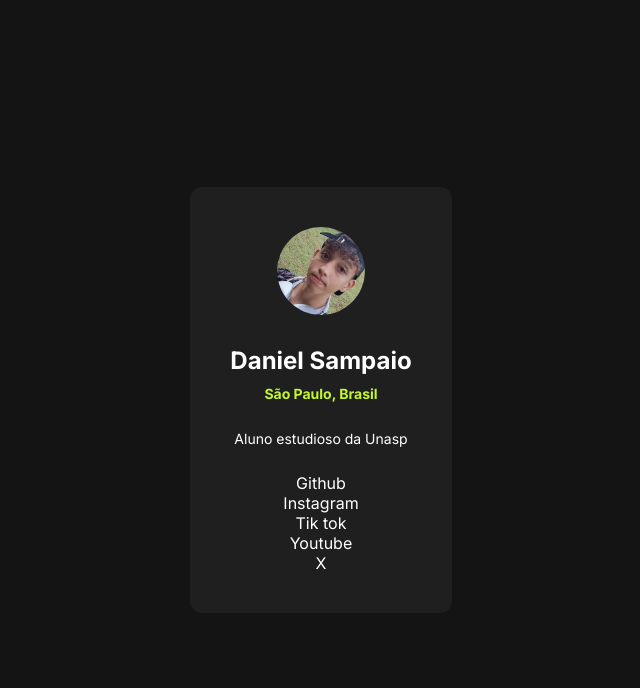
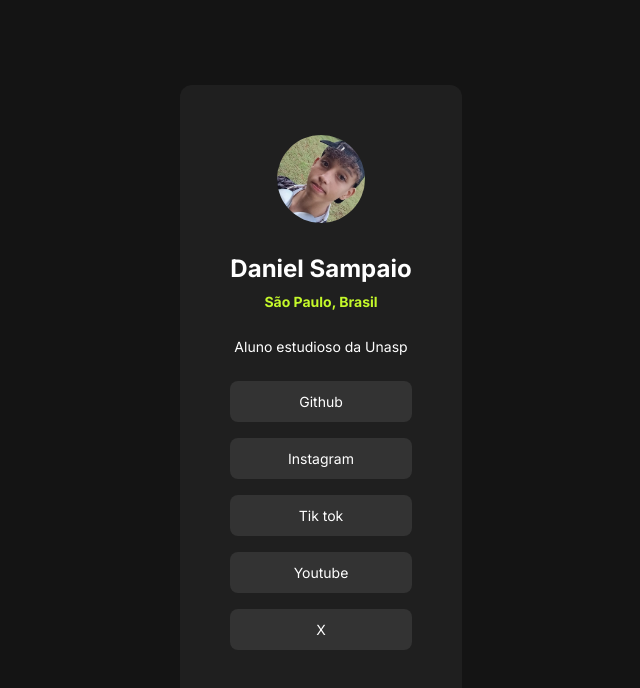
Before and after one commit to DanielSampaio867/link-tree_, a plain HTML site: page index.html in a window 1280 px wide. Shown: the whole page, without its empty margins (319-959 px from the left). Drawn offline with Linux system fonts and the light colour scheme.

Commit message:
fim da estlização e projeto finalizado

```diff
--- a/style.css
+++ b/style.css
@@ -19,6 +19,7 @@ img{
     --gray:#333;
 }
 body{
+
     background-color: var(--black);
     height: 100svh;
     display: flex;
@@ -26,11 +27,12 @@ body{
     align-items: center;
 }
 div{
+
    background-color: var(--dark-gray);
    color:  var(--white);
    max-width: 384px;
    text-align: center;
-   padding: 40px;
+   padding: 50px;
    border-radius: 12px;
 }
 ul,li{
@@ -58,6 +60,20 @@ font-size: 14px;
 line-height: 150%;
 }
 a{
+    display: block;
     color: var(--white);
     text-decoration: none;
+    background-color: var(--gray);
+    margin-bottom: 16px;
+    padding: 12px;
+    border-radius: 8px;
+    font-size: 14px;
+    font-weight: 700px;
+
 }
+
+a:hover{
+background-color:var(--neon-grenn) ;
+color: var(--gray);
+transition: 0.6s;
+}
```
